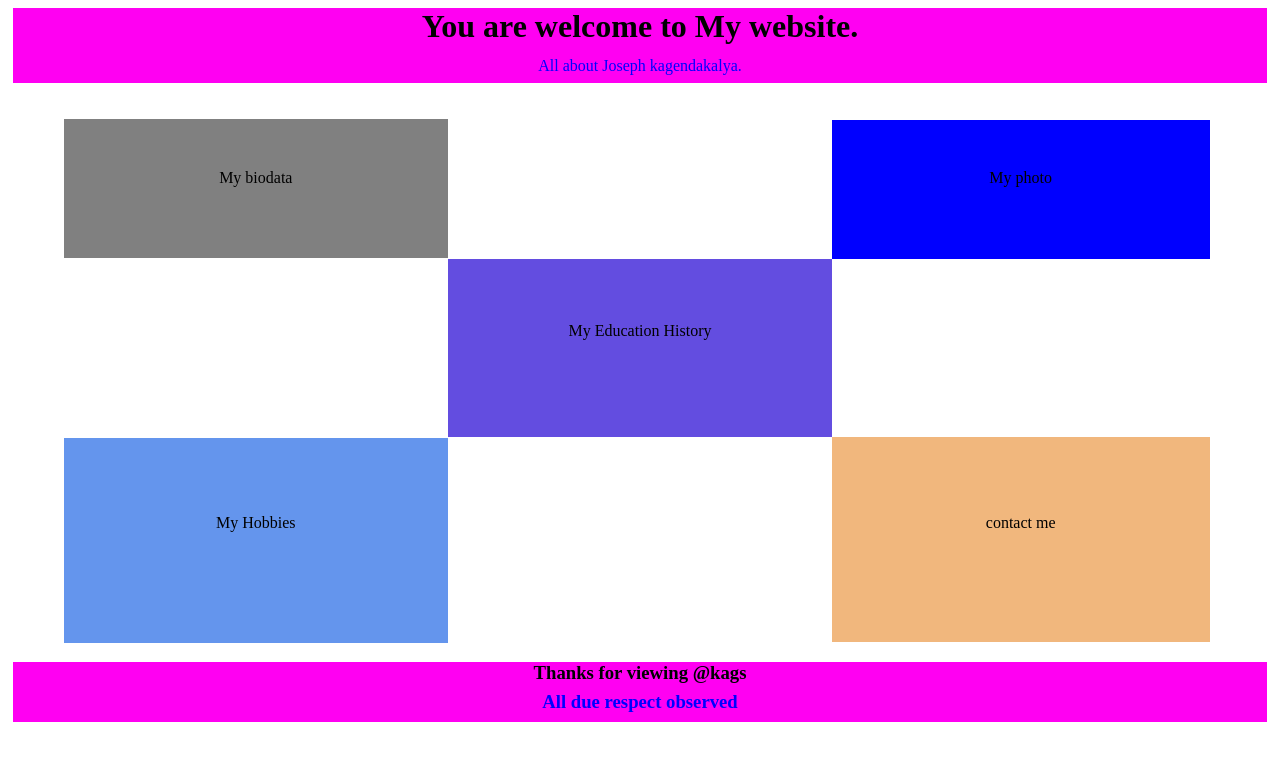
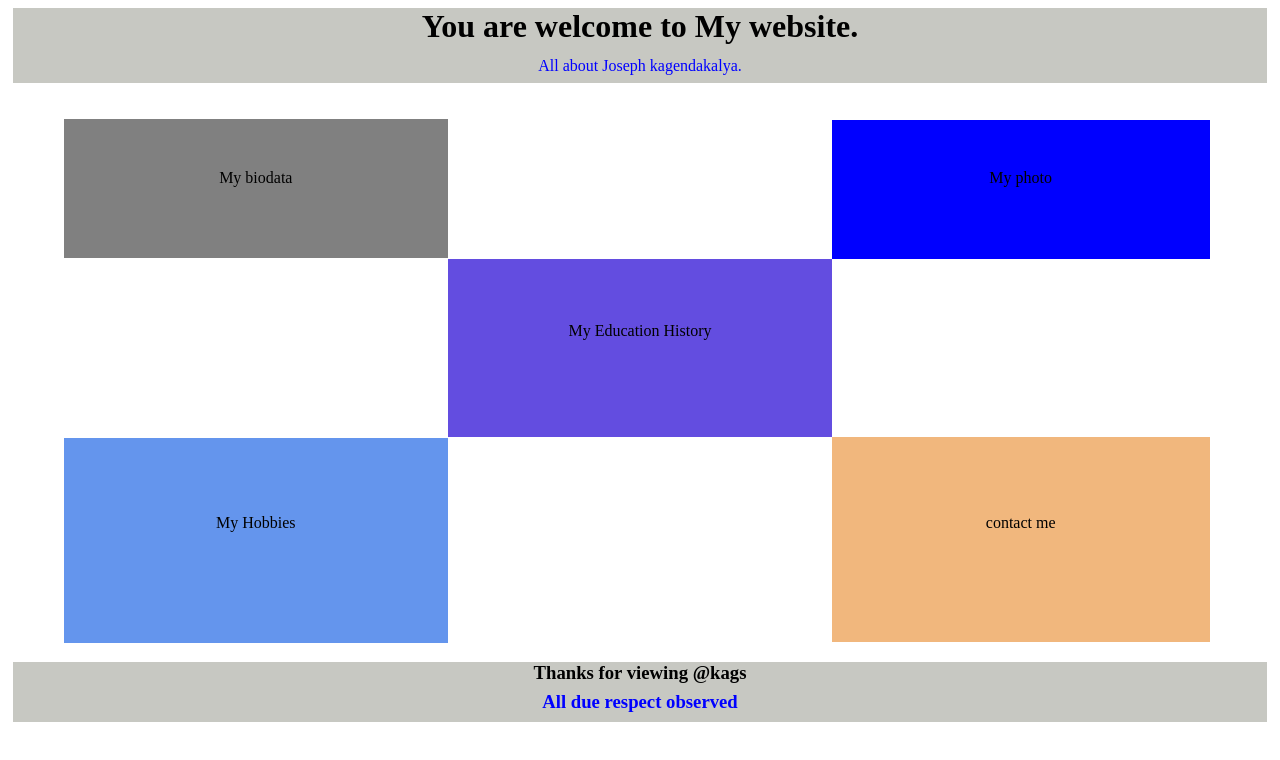
Before and after one commit to Josephkags/kags.github.io, a plain HTML site: page index.html in a window 1280 px wide. Shown: the top 760 px of the page. Drawn offline with Linux system fonts and the light colour scheme.

Commit message:
Update style2.css

```diff
--- a/style2.css
+++ b/style2.css
@@ -2,7 +2,7 @@
     width: 98vw;
     height: auto;
     margin: 0 auto;
-    background-color: rgb(255, 0, 242);
+    background-color: rgba(123, 126, 111, 0.425);
     padding-bottom: 0.5px;
 
 }
```
